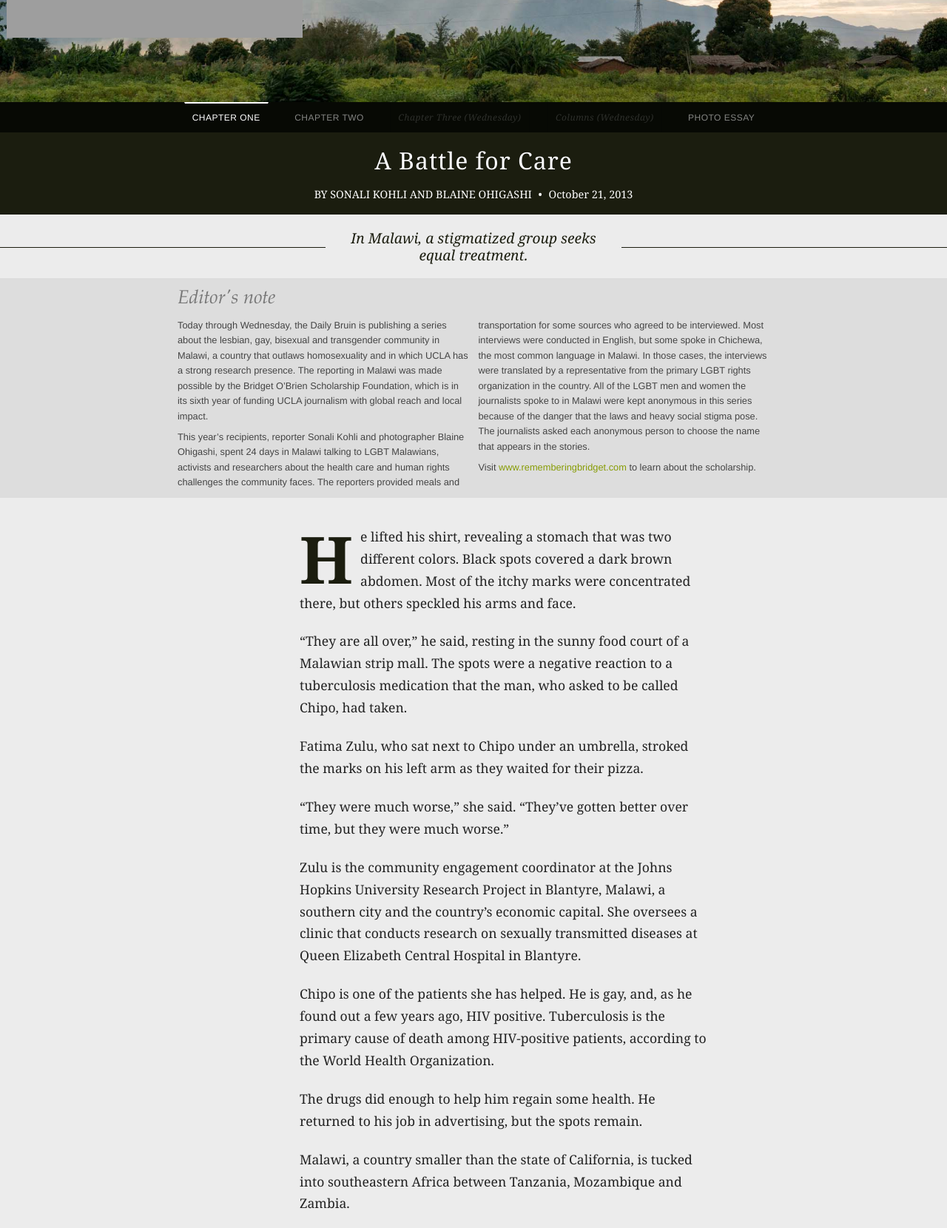
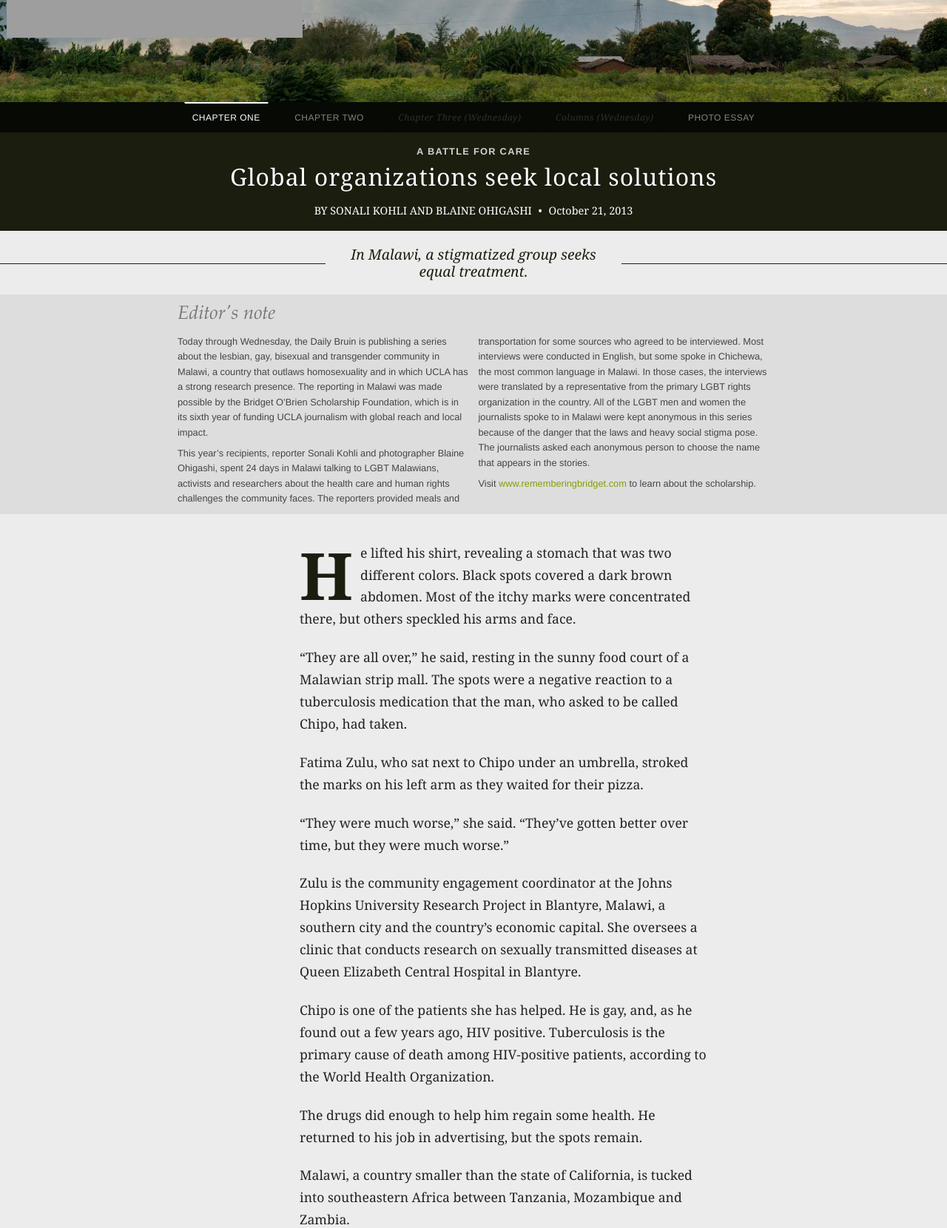
Before and after one commit to dailybruin/bob-2013, a PHP site: page / in a window 1280 px wide. Shown: the part 262-1922 px from the top of the page at 74% size. Run offline with PHP 8.4, Linux system fonts and the light colour scheme; a stand-in replaces the project's code that opens the database connection; some libraries are stand-ins or nearby versions; grey boxes are pictures that could not be loaded.

Commit message:
Made a style for package titles and input the package title for story 1

```diff
--- a/css/app.css
+++ b/css/app.css
@@ -887,6 +887,21 @@ footer .copyright a, footer .copyright a:visited, footer .copyright a:visited, f
   margin-bottom: 5px;
 }
 
+.package-title + h2 {
+  padding-top:0;
+}
+.package-title {
+  padding-top:20px;
+  display: inline-block;
+  text-transform: uppercase;
+  font-family: "Helvetica Neue","Helvetica",Arial,sans-serif;
+  font-size: 0.8em;
+  letter-spacing: 0.1em;
+  opacity: 0.8;
+  padding-bottom: 5px;
+  font-weight:bold;
+}
+
 /* Use this media query to add styles to any device that supports media queries */
 @media only screen { }
 
--- a/inc/day1.story.php
+++ b/inc/day1.story.php
@@ -1,6 +1,7 @@
 <article>
   <div class="headline">
-    <h2>A Battle for Care</h2>
+    <span class="package-title">A Battle for Care</span>
+    <h2>Global organizations seek local solutions</h2>
     <div class="head-info"><span class="byline">By Sonali Kohli and Blaine Ohigashi</span> • <span class="date">October 21, 2013</span></div>  </div>
 
   <div class="subhead">
```
